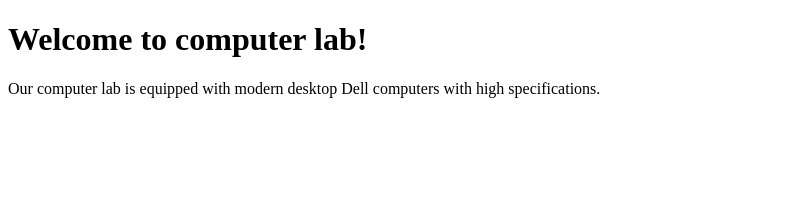
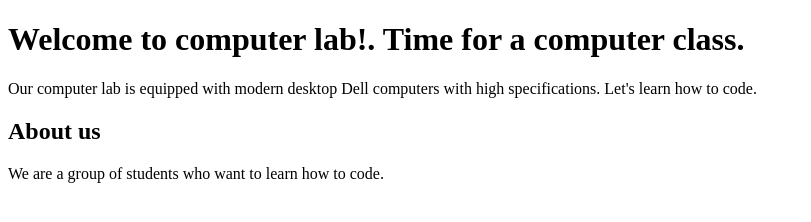
Before and after one commit to jayantigurung/Demo, a plain HTML site: page index.html in a window 1280 px wide. Shown: the whole page, without its empty margins (0-811 px from the left). Drawn offline with Linux system fonts and the light colour scheme.

Commit message:
created about us section

```diff
--- a/index.html
+++ b/index.html
@@ -6,8 +6,11 @@
     <title>Document</title>
 </head>
 <body>
-    <h1>Welcome to computer lab! </h1>
+    <h1>Welcome to computer lab!. Time for a computer class. </h1>
     <!-- This paragraph contains information abot compuer lab -->
-    <p> Our computer lab is equipped with modern desktop Dell computers with high specifications. </p>
+    <p> Our computer lab is equipped with modern desktop Dell computers with high specifications. Let's learn how to code. </p>
+<!-- Generate random text for about us. -->
+ <h2>About us</h2>
+ <p>We are a group of students who want to learn how to code.</p>
 </body>
 </html>
```
